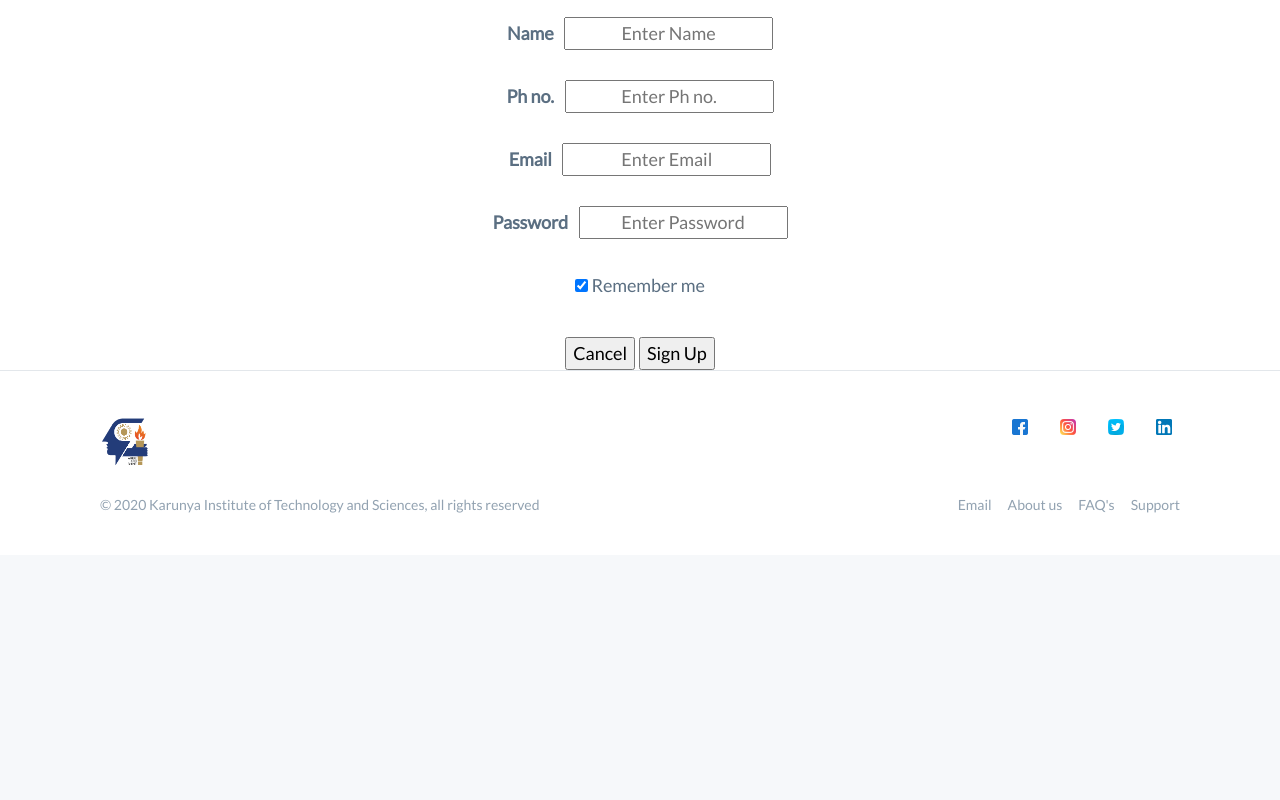
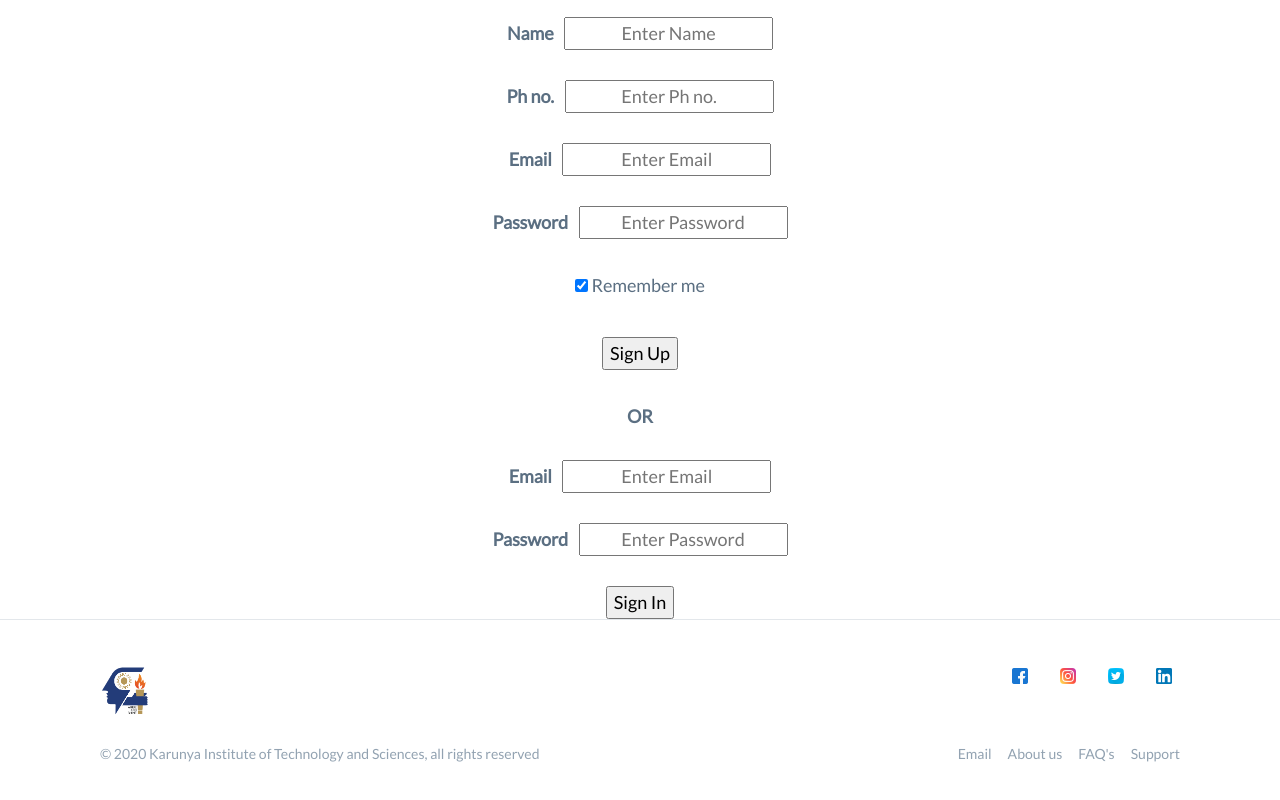
Before and after one commit to captainphilip/kvl, a website: page signin.html in a window 1280 px wide. Shown: the part 666-1466 px from the top of the page. Before the commit the page ends 1221 px from the top, so only its background shows below. Drawn offline with nearby package versions, Linux system fonts and the light colour scheme.

Commit message:
Update signin.html

```diff
--- a/signin.html
+++ b/signin.html
@@ -62,8 +62,18 @@
                         </label><br><br>
 
                         <div class="clearfix">
-                          <button type="button" onclick="document.getElementById('id01').style.display='none'" class="cancelbtn">Cancel</button>
                           <button type="submit" href="eventpage.html" class="signupbtn">Sign Up</button>
+
+                          <br><br><label for="psw"><b> OR </b></label><br><br>
+
+                          <label for="email"><b>Email &nbsp;</b></label>
+                        <input type="email" style="text-align: center;" placeholder="Enter Email" name="email" required><br><br>
+
+                        <label for="psw"><b>Password &nbsp;</b></label>
+                        <input type="password" style="text-align: center;" placeholder="Enter Password" name="psw" required><br><br>
+
+                        <button type="submit" href="eventpage.html" class="signinbtn">Sign In</button>
+
                         </div>
                       </div>
                     </form>
```
